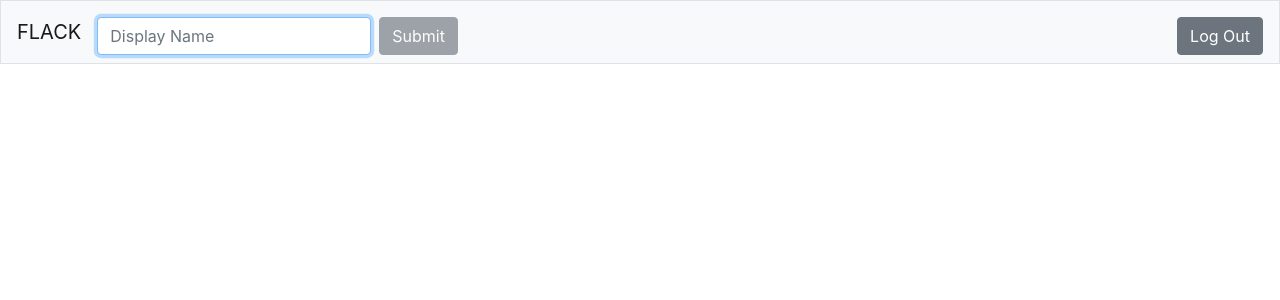
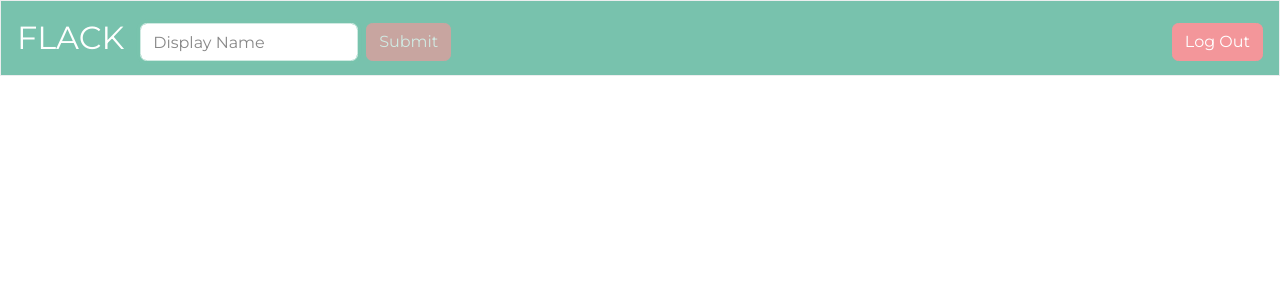
Before and after one commit to alecoad/project2-flack, a Flask app: page / in a window 1280 px wide. Shown: the top 300 px of the page. Run offline with Flask 2, Linux system fonts and the light colour scheme; some libraries are stand-ins or nearby versions.

Commit message:
Slight navbar modifications

```diff
--- a/static/styles.css
+++ b/static/styles.css
@@ -1,3 +1,9 @@
+nav .navbar-brand
+{
+    /* size for brand */
+    font-size: xx-large;
+}
+
 main .form-control
 {
     /* center form controls */
--- a/templates/index.html
+++ b/templates/index.html
@@ -6,9 +6,9 @@
         <meta name="viewport" content="width=device-width, initial-scale=1, shrink-to-fit=no">
 
         <!-- Bootstrap CSS -->
-        <link href="https://maxcdn.bootstrapcdn.com/bootstrap/4.1.3/css/bootstrap.min.css" rel="stylesheet">
+        <!--link href="https://maxcdn.bootstrapcdn.com/bootstrap/4.1.3/css/bootstrap.min.css" rel="stylesheet"-->
         <!-- Bootswatch "Minty" Theme -->
-        <!--link href="https://stackpath.bootstrapcdn.com/bootswatch/4.4.1/minty/bootstrap.min.css" rel="stylesheet" integrity="sha384-4HfFay3AYJnEmbgRzxYWJk/Ka5jIimhB/Fssk7NGT9Tj3rkEChpSxLK0btOGzf2I" crossorigin="anonymous"-->
+        <link href="https://stackpath.bootstrapcdn.com/bootswatch/4.4.1/minty/bootstrap.min.css" rel="stylesheet" integrity="sha384-4HfFay3AYJnEmbgRzxYWJk/Ka5jIimhB/Fssk7NGT9Tj3rkEChpSxLK0btOGzf2I" crossorigin="anonymous">
 
         <link href="/static/styles.css" rel="stylesheet">
         <link href="/static/favicon.ico" rel="icon">
@@ -26,12 +26,12 @@
         <title>Flack</title>
     </head>
     <body>
-        <nav class="navbar navbar-expand-md navbar-light bg-light border">
+        <nav class="navbar navbar-expand-sm navbar-dark bg-primary border">
             <a class="navbar-brand" href="/">FLACK</a>
-            <button aria-controls="navbar" aria-expanded="false" aria-label="Toggle navigation" class="navbar-toggler" data-target="#navbar" data-toggle="collapse" type="button">
+            <button aria-controls="navbarColor01" aria-expanded="false" aria-label="Toggle navigation" class="navbar-toggler" data-target="#navbarColor01" data-toggle="collapse" type="button">
                 <span class="navbar-toggler-icon"></span>
             </button>
-            <div id="navbar" class="collapse navbar-collapse">
+            <div id="navbarColor01" class="collapse navbar-collapse">
                 <ul class="navbar-nav mr-auto mt-2">
                     <form id="name-form" class="form-inline my-2 my-lg-0">
                         <input id="name" class="form-control mr-sm-2" autocomplete="off" autofocus placeholder="Display Name" type="text">
```
